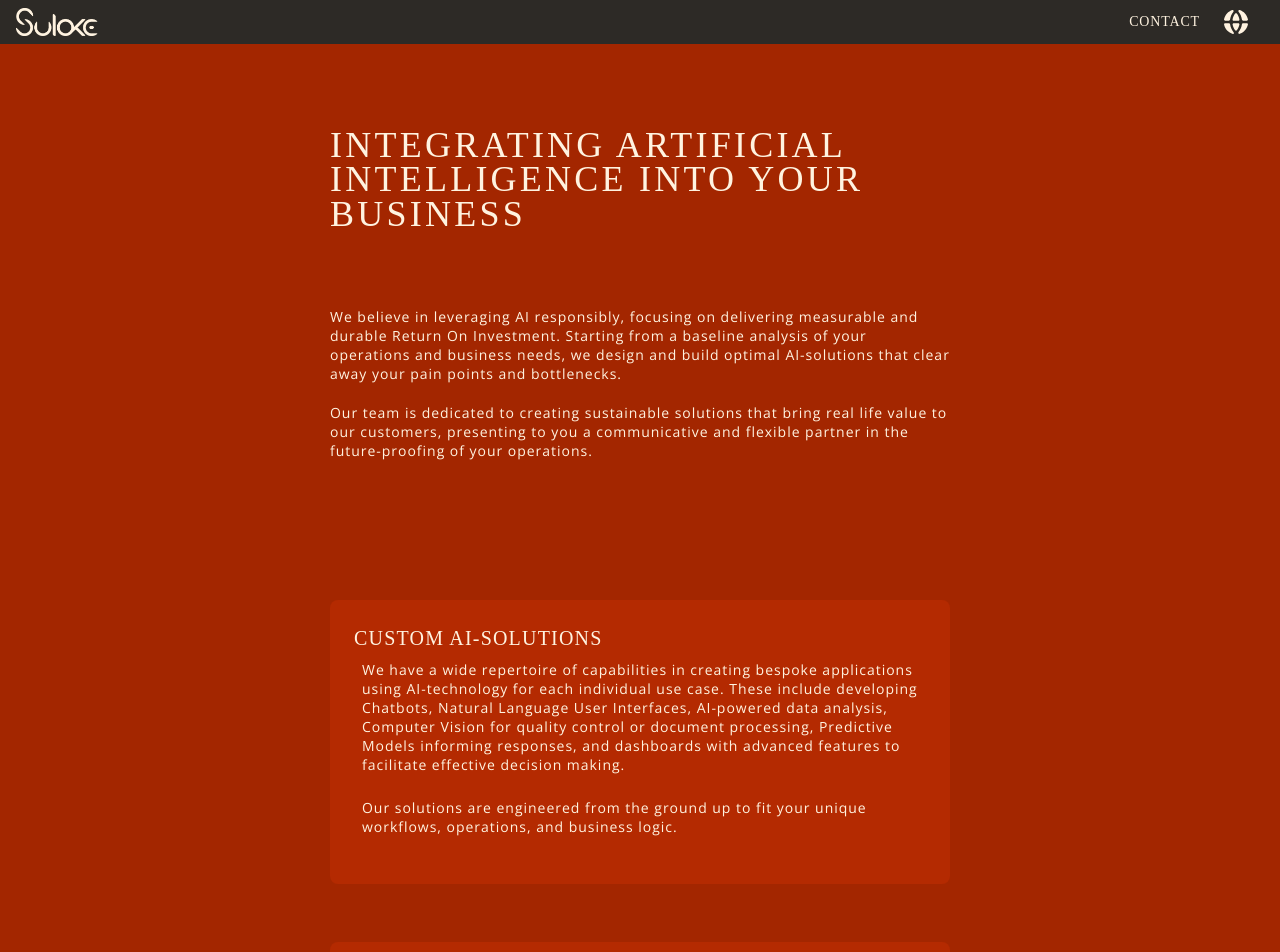
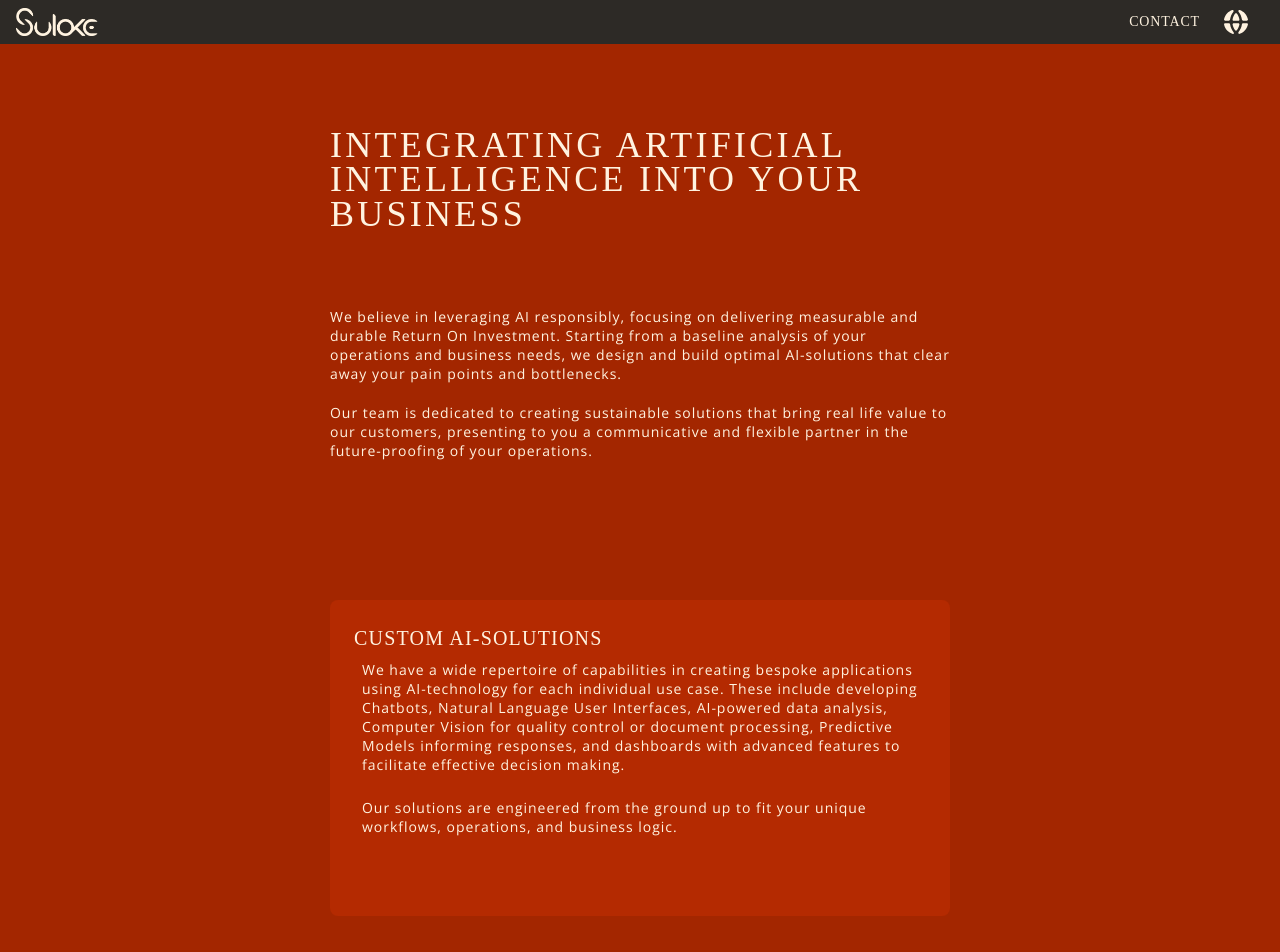
Before and after one commit to Suloke/suloke.github.io, a Next.js app: page /en/ai in a window 1280 px wide. Shown: the top 952 px of the page. Built offline with nearby package versions, Linux system fonts and the light colour scheme; a web font is replaced by a local one; what tailwindcss-rtl would draw is missing.

Commit message:
Update arrowBlocks.js

```diff
--- a/src/components/arrowBlocks.js
+++ b/src/components/arrowBlocks.js
@@ -86,7 +86,7 @@ const ArrowBlocks = ({ lang, content, showImmediately = false }) => {
             <h3 className="text-xl">{item.title}</h3>
             <p className="px-2 pt-2 whitespace-pre-line">{item.text}</p>
             <p className="px-2 pt-6 whitespace-pre-line">{item.text2}</p>
-            <p className="px-2 pt-6 whitespace-pre-line">{item.text3}</p>
+            <p className="px-2 pt-6 pb-8 whitespace-pre-line">{item.text3}</p>
           </div>
 
           {index < content.text.length - 1 && (
```
